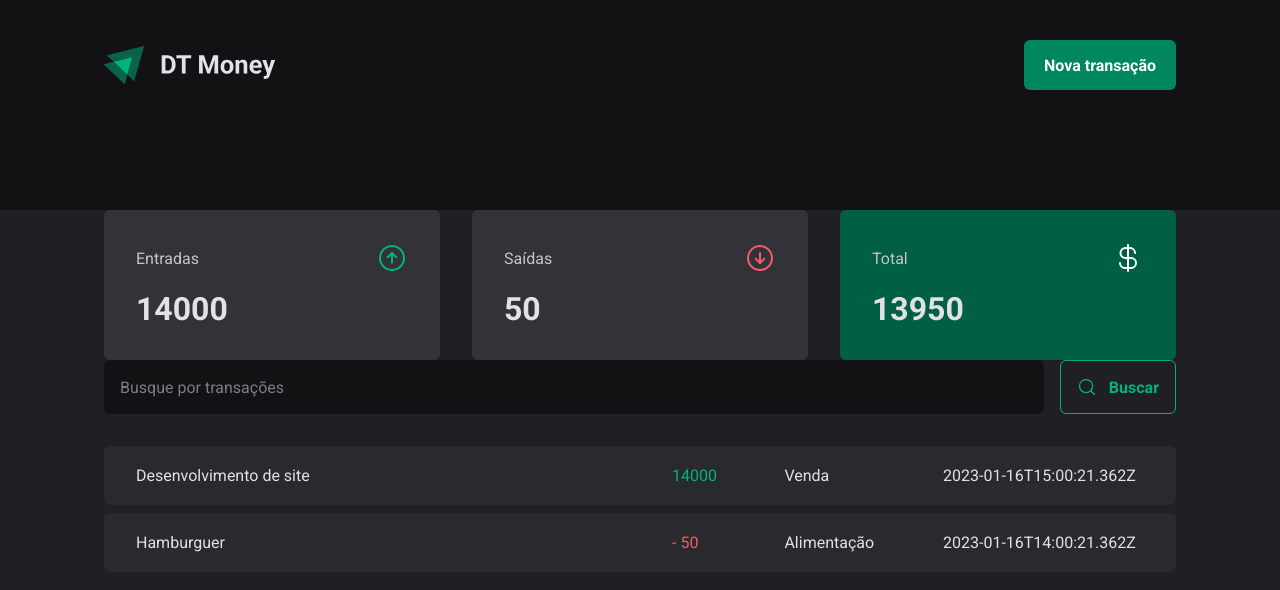
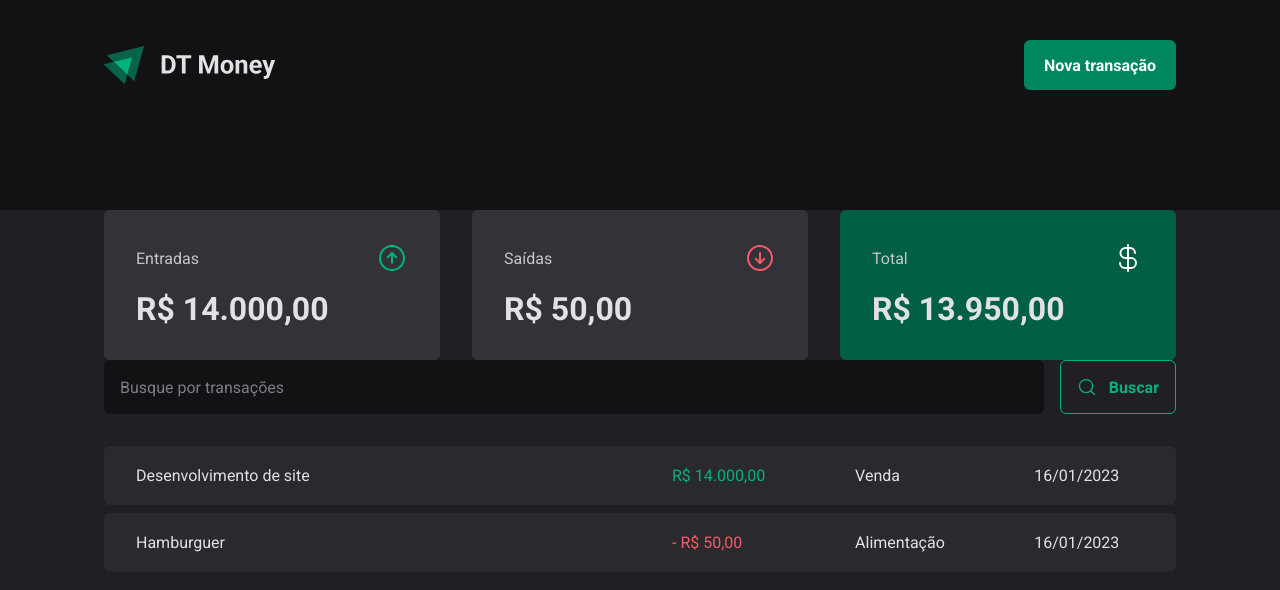
Before and after one commit to jerp86/03-dt-money, a React (Vite) app: page / in a window 1280 px wide. Shown: the top 590 px of the page. Built offline with nearby package versions, Linux system fonts and the light colour scheme; data requests are answered from the project's data file.

Commit message:
add formatter

```diff
--- a/src/components/Summary/index.tsx
+++ b/src/components/Summary/index.tsx
@@ -1,6 +1,7 @@
 import { ArrowCircleDown, ArrowCircleUp, CurrencyDollar } from 'phosphor-react'
 import { useContext } from 'react'
 import { TransactionsContext } from '../../contexts/TransactionsContext'
+import { priceFormatter } from '../../utils/formatter'
 import { SummaryCard, SummaryContainer } from './styles'
 
 export const Summary = () => {
@@ -28,7 +29,7 @@
           <ArrowCircleUp size={32} color="#00b37e" />
         </header>
 
-        <strong>{summary.income}</strong>
+        <strong>{priceFormatter.format(summary.income)}</strong>
       </SummaryCard>
 
       <SummaryCard>
@@ -37,7 +38,7 @@
           <ArrowCircleDown size={32} color="#f75a68" />
         </header>
 
-        <strong>{summary.outcome}</strong>
+        <strong>{priceFormatter.format(summary.outcome)}</strong>
       </SummaryCard>
 
       <SummaryCard variant="green">
@@ -46,7 +47,7 @@
           <CurrencyDollar size={32} />
         </header>
 
-        <strong>{summary.total}</strong>
+        <strong>{priceFormatter.format(summary.total)}</strong>
       </SummaryCard>
     </SummaryContainer>
   )
--- a/src/pages/Transactions/index.tsx
+++ b/src/pages/Transactions/index.tsx
@@ -1,6 +1,7 @@
 import { useContext } from 'react'
 import { Header, Summary } from '../../components'
 import { TransactionsContext } from '../../contexts/TransactionsContext'
+import { dateFormatter, priceFormatter } from '../../utils/formatter'
 import { SearchForm } from './components/SearchForm'
 import {
   PriceHighlight,
@@ -28,11 +29,11 @@
                   <td>
                     <PriceHighlight variant={type}>
                       {type === 'outcome' && '- '}
-                      {price}
+                      {priceFormatter.format(price)}
                     </PriceHighlight>
                   </td>
                   <td>{category}</td>
-                  <td>{createdAt}</td>
+                  <td>{dateFormatter.format(new Date(createdAt))}</td>
                 </tr>
               ),
             )}
```
